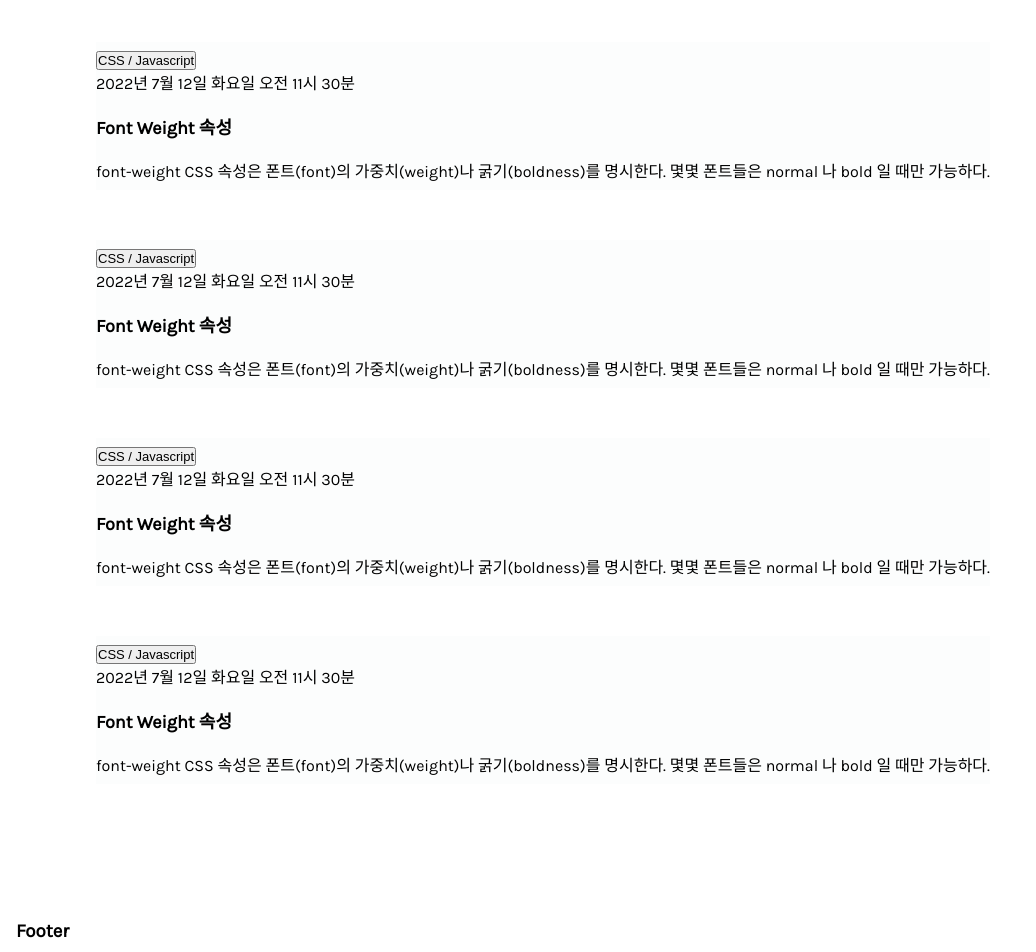
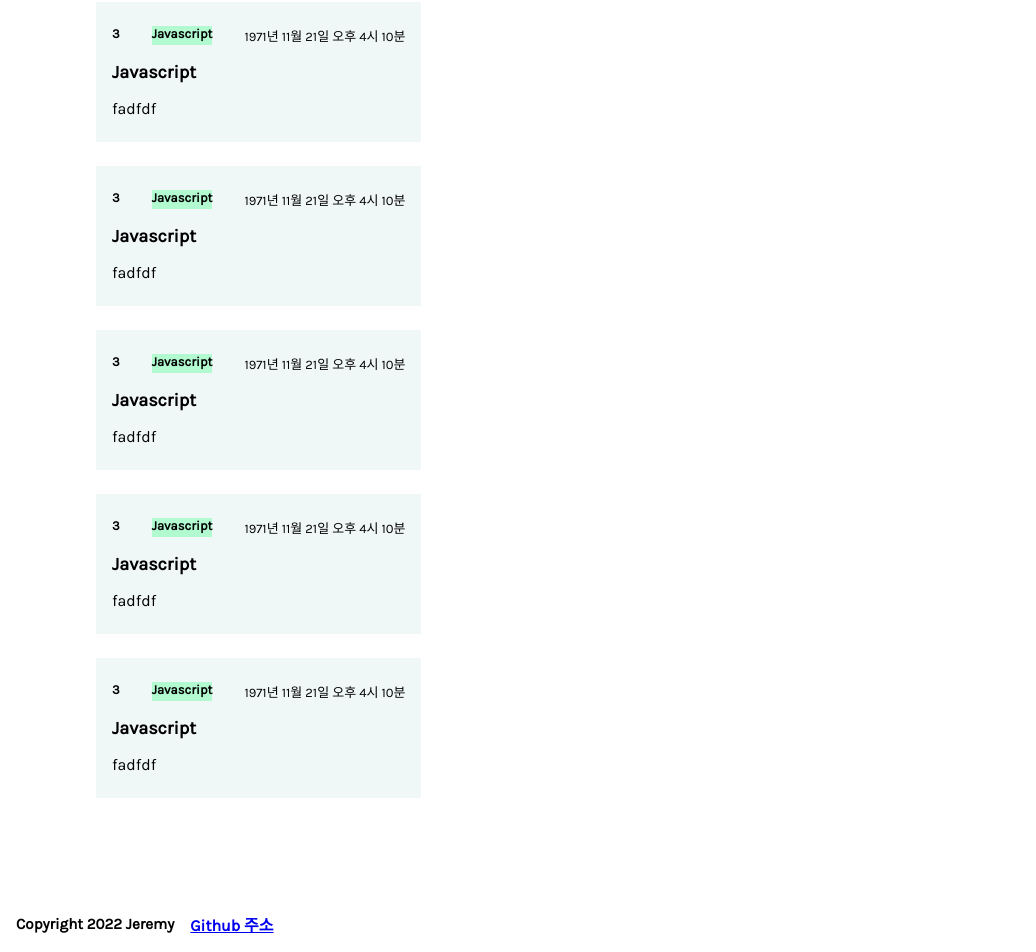
Before and after one commit to poohc300/react-helloworld, a React (Create React App) app in the folder myblog/: page / in a window 1280 px wide. Shown: the part 620-1572 px from the top of the page, without its empty margins (0-1036 px from the left). Built offline with nearby package versions, Linux system fonts and the light colour scheme.

Commit message:
feat: 동적으로 블로그 생성할 수 있게 구현

```diff
--- a/myblog/src/components/footer/Footer.css
+++ b/myblog/src/components/footer/Footer.css
@@ -6,5 +6,13 @@
     position: relative;
     padding: 0.5rem 0rem;
     margin-left: 1rem;
-
+    margin-right: 1rem;
+    font-size: small;
   }
+.writer {
+    margin-right: 1rem;
+}
+.github-address {
+    font-size: medium;
+    font-weight: bold;
+}
--- a/myblog/src/components/footer/Footer.js
+++ b/myblog/src/components/footer/Footer.js
@@ -5,7 +5,12 @@ class Footer extends React.Component {
     render() {
         return (
             <footer className="footer">
-                <h3>Footer</h3>
+                <div className="writer">
+                    <h3>Copyright 2022 Jeremy</h3>
+                </div>
+                <div className="github-address">
+                    <a href ='https://github.com/poohc300'>Github 주소</a>
+                </div>
             </footer>
         )
     }
--- a/myblog/src/components/header/Header.css
+++ b/myblog/src/components/header/Header.css
@@ -5,8 +5,10 @@
     align-items: center;
     position: relative;
     padding: 0.5rem 0rem;
-    margin-left: 1rem;
     text-decoration: underline;
     text-decoration-color:rgb(212, 206, 206);
     text-underline-offset: 10px;
+    margin-top: 1rem;
+    margin-left: 1rem;
+    margin-right: 1rem;
   }
--- a/myblog/src/components/header/Header.js
+++ b/myblog/src/components/header/Header.js
@@ -5,7 +5,7 @@ class Header extends React.Component {
     render() {
         return (
             <header className="header">
-                <h3>Header 전체 게시글 수 000개</h3>
+                <h3>전체 게시글 수 000개</h3>
 
             </header>
 
--- a/myblog/src/components/navbar/Navbar.css
+++ b/myblog/src/components/navbar/Navbar.css
@@ -18,6 +18,7 @@
   color: black;
   font-size: 1.3rem;
   margin-left: 1rem;
+
 }
 
 @media screen and (max-width: 1080px) {
@@ -35,17 +36,20 @@
     height: calc(100vh - 77px);
     background-color: white;
     border-top: 1px solid black;
+
   }
 
   .navigation-menu li {
     display: inline;
     text-align: center;
     margin: 1rem;
+
   }
   .navigation-menu li a {
     color: black;
     width: 100%;
     padding: 1.5rem 0;
+
   }
   .navigation-menu li:hover {
     background-color: rgb(196, 164, 164);
--- a/myblog/src/components/post/Post.css
+++ b/myblog/src/components/post/Post.css
@@ -11,7 +11,7 @@
 
 .posts-wrapper {
   position: relative;
-  margin: 50px 0 45px;
+
 }
 
 .posts-items {
--- a/myblog/src/components/post/Post.js
+++ b/myblog/src/components/post/Post.js
@@ -1,41 +1,77 @@
 import React from "react";
 import './Post.css';
 import PostItem from '../postItem/PostItem';
+import { Link } from 'react-router-dom';
 
 class Post extends React.Component {
+    // 여기에 디비에서 값 받아와서 각 아이템 정보를 뿌려줘야함
+    constructor(props) {
+        super(props);
+
+        this.state = {
+            posts: [
+                {
+                    no: '1',
+                    category: 'Javascript',
+                    date: '1971년 11월 21일 오후 4시 10분',
+                    title: 'Font Weight 속성',
+                    content: "font-weight CSS 속성은 폰트(font)의 가중치(weight)나 굵기(boldness)를 명시한다. 몇몇 폰트들은 normal 나 bold 일 때만 가능하다."
+                },
+                {
+                    no: '2',
+                    category: 'Javascript',
+                    date: '1971년 11월 21일 오후 4시 10분',
+                    title: 'Javascript',
+                    content: "font-weight CSS 속성은 폰트(font)의 가중치(weight)나 굵기(boldness)를 명시한다. 몇몇 폰트들은 normal 나 bold 일 때만 가능하다."
+                },
+                {
+                    no: '3',
+                    category: 'Javascript',
+                    date: '1971년 11월 21일 오후 4시 10분',
+                    title: 'Javascript',
+                    content: "fadfdf"
+                },
+                {
+                    no: '3',
+                    category: 'Javascript',
+                    date: '1971년 11월 21일 오후 4시 10분',
+                    title: 'Javascript',
+                    content: "fadfdf"
+                },
+                {
+                    no: '3',
+                    category: 'Javascript',
+                    date: '1971년 11월 21일 오후 4시 10분',
+                    title: 'Javascript',
+                    content: "fadfdf"
+                },
+                {
+                    no: '3',
+                    category: 'Javascript',
+                    date: '1971년 11월 21일 오후 4시 10분',
+                    title: 'Javascript',
+                    content: "fadfdf"
+                },
+                {
+                    no: '3',
+                    category: 'Javascript',
+                    date: '1971년 11월 21일 오후 4시 10분',
+                    title: 'Javascript',
+                    content: "fadfdf"
+                },
+            ]
+        }
+    }
+
     render() {
+        const { posts } = this.state;
         return (
             <div className="posts">
                 <div className="posts-container">
                     <div className="posts-wrapper">
-                        <ul className="posts-items">
-                            <PostItem></PostItem>
-                        </ul>
-                    </div>
-                    <div className="posts-wrapper">
-                        <ul className="posts-items">
-                            <PostItem></PostItem>
-                        </ul>
-                    </div>
-                    <div className="posts-wrapper">
-                        <ul className="posts-items">
-                            <PostItem></PostItem>
-                        </ul>
-                    </div>
-                    <div className="posts-wrapper">
-                        <ul className="posts-items">
-                            <PostItem></PostItem>
-                        </ul>
-                    </div>
-                    <div className="posts-wrapper">
-                        <ul className="posts-items">
-                            <PostItem></PostItem>
-                        </ul>
-                    </div>
-                    <div className="posts-wrapper">
-                        <ul className="posts-items">
-                            <PostItem></PostItem>
-                        </ul>
+                            {posts.map( (post, index) => {
+                                return  <ul className="posts-items"><PostItem posts={post} /></ul>
+                            })}
                     </div>
                 </div>
             </div>
--- a/myblog/src/components/postItem/PostItem.css
+++ b/myblog/src/components/postItem/PostItem.css
@@ -1,12 +1,56 @@
 .post-items {
     padding: 0.5rem 0rem;
     margin-left: 1rem;
-    background-color:rgb(252, 253, 253);
+    background-color:rgb(240, 247, 247);
 }
+.post-items-header {
+    display: flex;
+
+}
+
+.post-items-no {
+    margin-top: 1rem;
+    font-size: small;
+    border: 0;
+    margin-left: 1rem;
+    margin-right: 1rem;
+    font-weight: bold;
+}
+
 .post-items-category {
     font-size: small;
+    margin-left: 1rem;
+    margin-right: 1rem;
+    margin-top: 1rem;
+    margin-bottom: 1rem;
+    font-weight: bold;
+    background-color: rgb(178, 250, 208);
 }
+
+.post-items-date {
+    margin-left: 1rem;
+    margin-right: 1rem;
+    margin-top: 1rem;
+    margin-bottom: 1rem;
+    font-size: small;
+}
+
 .post-items-title {
     font-weight: bold;
     font-size: large;
+    margin-left: 1rem;
+    margin-right: 1rem;
+    margin-bottom: 1rem;
+
 }
+
+
+.post-items-contents {
+    margin-left: 1rem;
+    margin-right: 1rem;
+    margin-bottom: 1rem;
+}
+.post-items-contents:hover {
+    text-decoration: underline;
+    text-decoration-color: black;
+}
--- a/myblog/src/components/postItem/PostItem.js
+++ b/myblog/src/components/postItem/PostItem.js
@@ -2,22 +2,31 @@ import React from "react";
 import './PostItem.css';
 
 class PostItem extends React.Component {
+    constructor(props) {
+        super(props);
+        console.log(props);
+    }
     render() {
+        const { no, category, date, title, content } = this.props.posts;
         return (
             <div className="post-items">
-                <button className="post-items-category">
-                    CSS / Javascript
-                </button>
-                <div className="post-items-date">
-                    2022년 7월 12일 화요일 오전 11시 30분
+                <div className="post-items-header">
+                    <div className="post-items-no">
+                       {no}
+                    </div>
+                    <div className="post-items-category">
+                        {category}
+                    </div>
+                    <div className="post-items-date">
+                        {date}
+                    </div>
                 </div>
-                <br />
+
                 <div className="post-items-title">
-                    Font Weight 속성
+                    {title}
                 </div>
-                <br />
                 <div className="post-items-contents">
-                font-weight CSS 속성은 폰트(font)의 가중치(weight)나 굵기(boldness)를 명시한다. 몇몇 폰트들은 normal 나 bold 일 때만 가능하다.
+                    {content}
                 </div>
             </div>
         )
```
Also changed, not shown: myblog/src/components/README.md.
